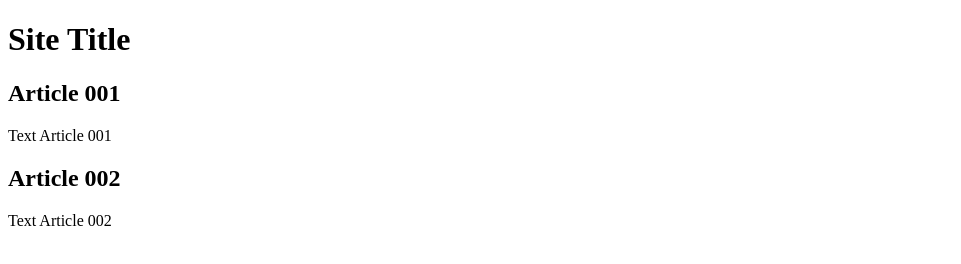
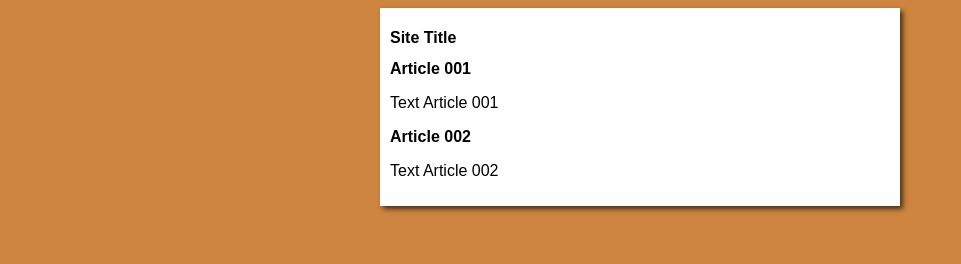
Before and after one commit to psjuliano/project-site, a plain HTML site: page index.html in a window 1280 px wide. Shown: the whole page, without its empty margins (0-961 px from the left). Drawn offline with Linux system fonts and the light colour scheme.

Commit message:
I started the design
started CSS

```diff
--- /dev/null
+++ b/design/style.css
@@ -0,0 +1,16 @@
+*{
+    font-family: Arial, Helvetica, sans-serif;
+    font-size: 16px;
+}
+
+body{
+    background-color:peru;
+}
+
+main{
+    background-color: white;
+    width: 500px;
+    margin: auto;
+    padding: 10px;
+    box-shadow: 3px 3px 5px rgba(0, 0, 0, 0.651);
+}
--- a/index.html
+++ b/index.html
@@ -5,6 +5,7 @@
     <meta http-equiv="X-UA-Compatible" content="IE=edge">
     <meta name="viewport" content="width=device-width, initial-scale=1.0">
     <title>Site Title</title>
+    <link rel="stylesheet" href="design/style.css">
 </head>
 <body>
    <main>
```
